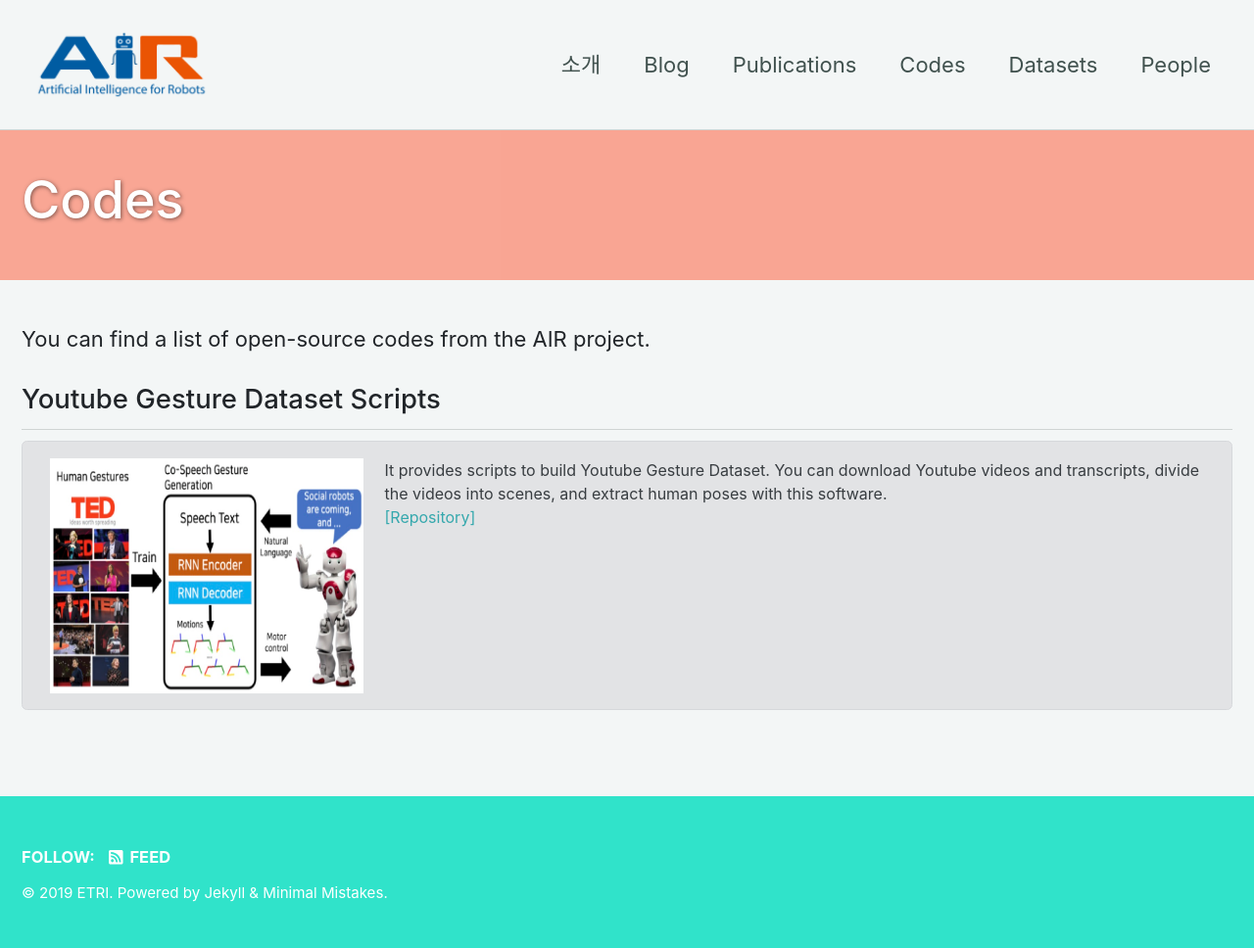
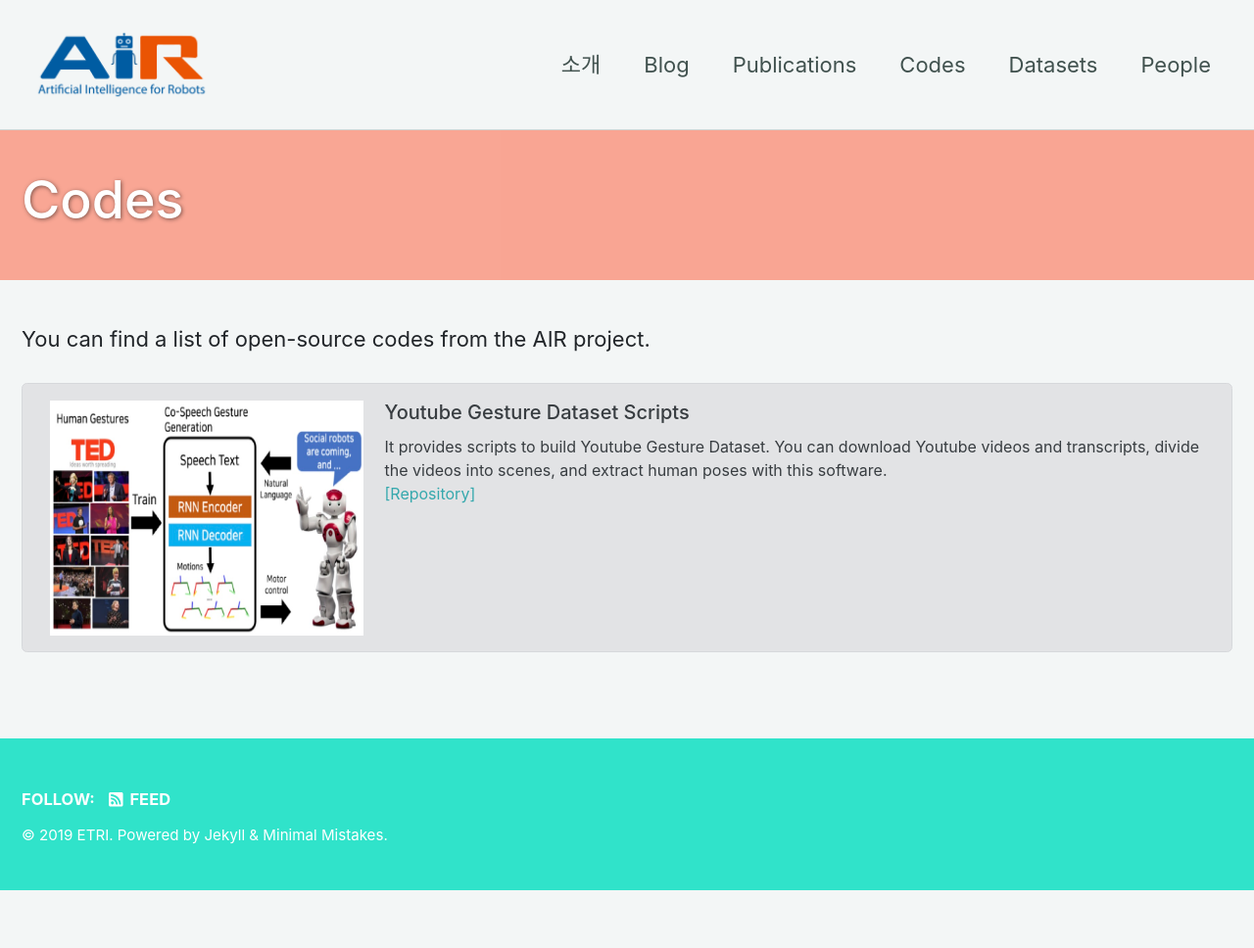
Before and after one commit to ai4robot/ai4robot.github.io, a Jekyll site: the page built from _pages/codes.md, in a window 1280 px wide. Shown: the whole page at 98% size. Built offline with Jekyll 4.4.1, drawn with Linux system fonts in a browser that asks for light colours; cached includes are drawn as plain includes; nearby versions of some CDN libraries; after the commit the page ends 909 px from its top, so only the background shows below that.

Commit message:
style changed for codes page

```diff
--- a/_layouts/codes.html
+++ b/_layouts/codes.html
@@ -10,7 +10,6 @@ layout: splash
 
 {% assign codes = site.data.codes%}
   {% for data in codes.main %}
-    <h2>{{data.title}}</h2>
       <div class="alert alert-secondary" role="alert">
         <div class="media">
           {% if data.image %}
@@ -19,6 +18,7 @@ layout: splash
           <img class="align-self-center mr-3" data-src="holder.js/80x80" alt="80x80" style="width: 320px; height: 240px;" src="/assets/air.png" data-holder-rendered="true">
           {% endif%}
           <div class="media-body" style="font-size: 16px">
+            <h1>{{data.title}}</h1>
             {{data.body}} <br>
             <!-- 만약 링크가 있다면? -->
             {% for link in data.link%}
```
